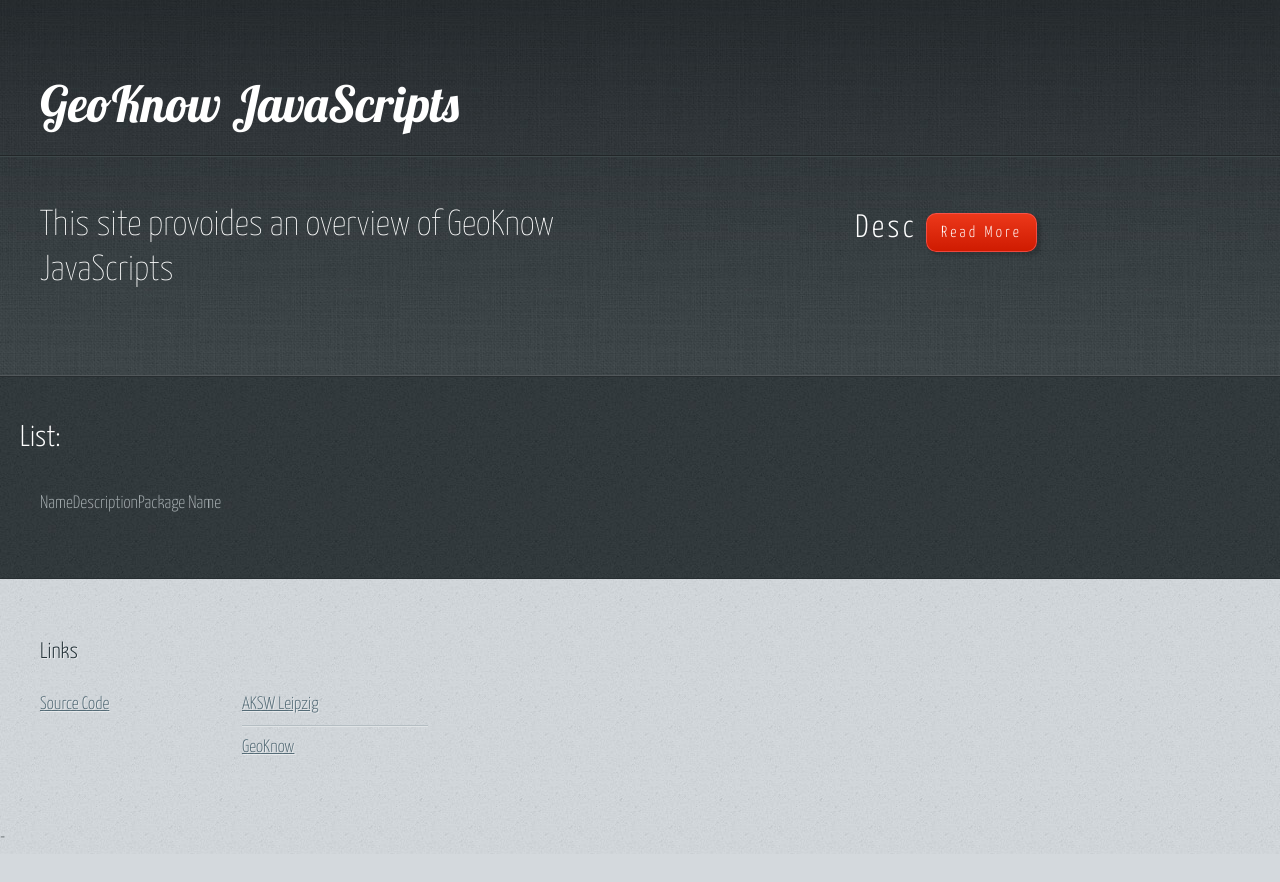
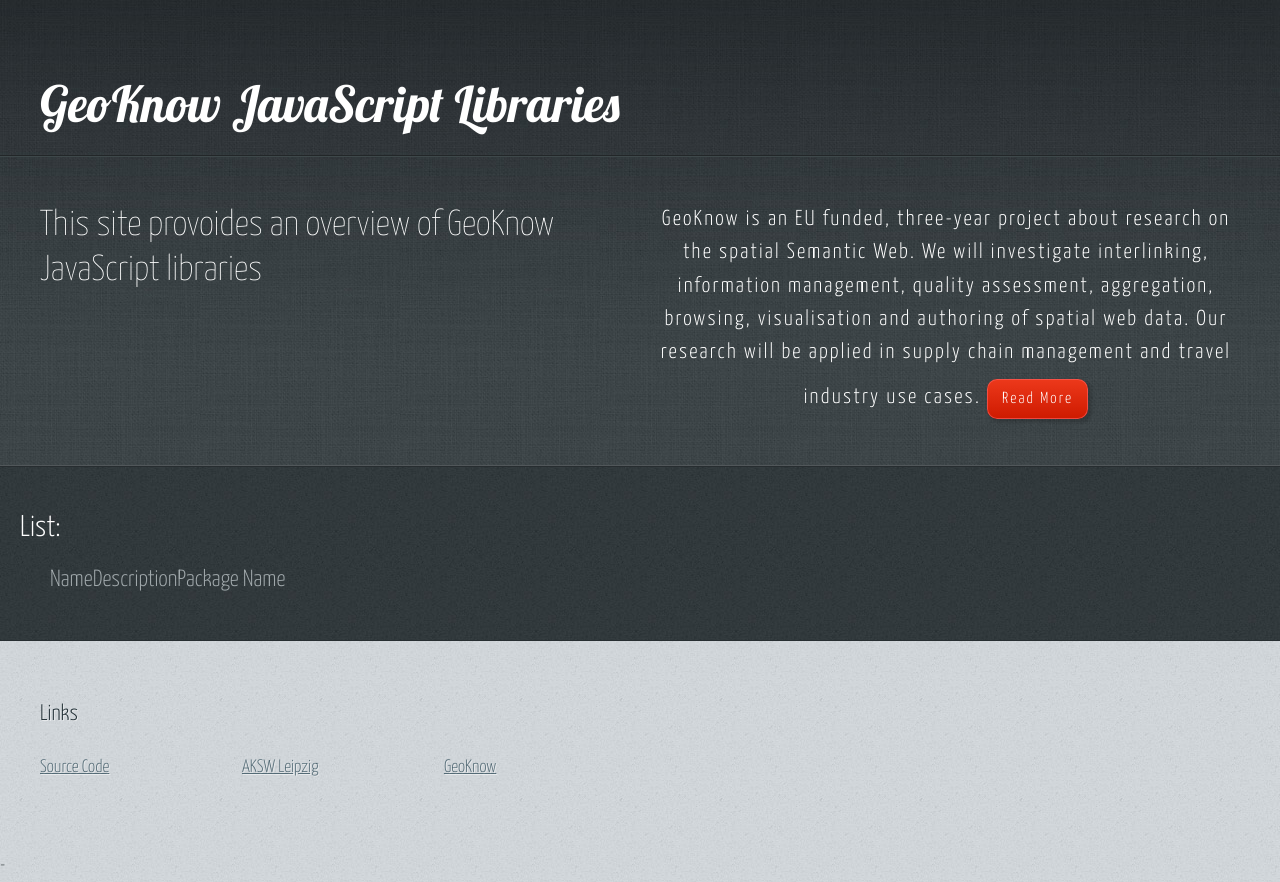
Before and after one commit to GeoKnow/js.geoknow.eu, a plain HTML site: page js.geoknow.eu/index.html in a window 1280 px wide. Before the commit the page ends 854 px from the top, so only its background shows below. Drawn offline with Linux system fonts and the light colour scheme; no server answers.

Commit message:
updated styles, content and JS

```diff
--- /dev/null
+++ b/js.geoknow.eu/css/main.css
@@ -0,0 +1,12 @@
+table.jslibs tr {
+    line-height: 30px;
+}
+
+table.jslibs td {
+    padding: 20px;
+}
+
+table.jslibs {
+    margin-left: 50px;
+    font-size: 1.3em;
+}
--- a/js.geoknow.eu/css/style.css
+++ b/js.geoknow.eu/css/style.css
@@ -340,7 +340,7 @@ section > :last-child, .last-child {
 		text-align: center;
 		color: white;
 		letter-spacing: 0.1em;
-		font-size: 1.8em;
+		font-size: 1.2em;
 	}
 
 	/* Features */
--- a/js.geoknow.eu/index.html
+++ b/js.geoknow.eu/index.html
@@ -14,6 +14,7 @@
     <!-- build:css(.tmp) styles/main.css -->
     <!--5grid--<script src="css-template/css/5grid/viewport.js"></script><!--[if lt IE 9]><script src="css/5grid/ie.js"></script><![endif]--><link rel="stylesheet" href="css/5grid/responsive.css" /><!--/5grid-->
     <link rel="stylesheet" href="css/style.css" />
+    <link rel="stylesheet" href="css/main.css" />
 
 </head>
   <body ng-app="jsgeoknow">
--- a/js.geoknow.eu/js/main.js
+++ b/js.geoknow.eu/js/main.js
@@ -19,7 +19,7 @@ angular.module('jsgeoknow')
   /*
    * Sponate
    */
-  var service = sponate.ServiceUtils.createSparqlHttp('http://localhost:8890/sparql', ['http://js.geoknow.eu/']);
+  var service = sponate.ServiceUtils.createSparqlHttp('http://geoknow.eu/sparql', ['http://js.geoknow.eu/']);
   var store = new sponate.StoreFacade(service, prefixes);
 
   store.addMap({
@@ -35,7 +35,6 @@ angular.module('jsgeoknow')
 
   var promise = store.jslib.find().asList();
   $scope.result = sponate.angular.bridgePromise(promise, $q.defer(), $rootScope);
-  debugger;
   console.log($scope.result);
 
 });
--- a/js.geoknow.eu/main.html
+++ b/js.geoknow.eu/main.html
@@ -22,7 +22,7 @@
 					<div class="12u-first">
 
 						<!-- Logo -->
-							<h1><a href="#">GeoKnow JavaScripts</a></h1>
+							<h1><a href="#">GeoKnow JavaScript Libraries</a></h1>
 
 						<!-- Nav -->
 							<nav>
@@ -35,7 +35,7 @@
 						<div class="6u-first">
 
 							<!-- Banner Copy -->
-								<p>This site provoides an overview of GeoKnow JavaScripts</p>
+								<p>This site provoides an overview of GeoKnow JavaScript libraries</p>
 								<!--<a href="" class="button-big">How?</a>-->
 
 						</div>
@@ -43,7 +43,7 @@
 
 							<!-- Banner Image -->
 								<div class='desc'>
-								Desc
+								GeoKnow is an EU funded, three-year project about research on the spatial Semantic Web. We will investigate interlinking, information management, quality assessment, aggregation, browsing, visualisation and authoring of spatial web data. Our research will be applied in supply chain management and travel industry use cases.
 								<a href="http://geoknow.eu/Welcome.html" class="button-big" style='font-size:16px;padding:3px 15px;margin-top:10px'>Read More</a>
 								</div>
 						</div>
@@ -56,12 +56,12 @@
 			<div id="features-wrapper">
 				<div id="features">
 					<div id='features-head'>List:</div>
-					<div class="5grid">
+					<div class="1grid">
 						<div class="3u-first">
 
 							<!-- Feature #1 -->
-								<section>
-									 <table>
+								<section id="jslibs-section">
+									 <table class="jslibs">
 									 	<tr><th>Name</th><th>Description</th><th>Package Name</th></tr>
 										<tr ng-repeat="r in result">
 											<td>{{r.name}}</td>
@@ -134,6 +134,10 @@
 								<div class="3u">
 									<ul class="link-list last-child">
 										<li><a href="http://aksw.org/About.html">AKSW Leipzig</a></li>
+									</ul>
+								</div>
+								<div class="3u">
+									<ul class="link-list last-child">
 										<li><a href="http://aksw.org/Projects/GeoKnow">GeoKnow</a></li>
 									</ul>
 								</div>
```
Also changed, not shown: js.geoknow.eu/js/jassa/jassa.js.
